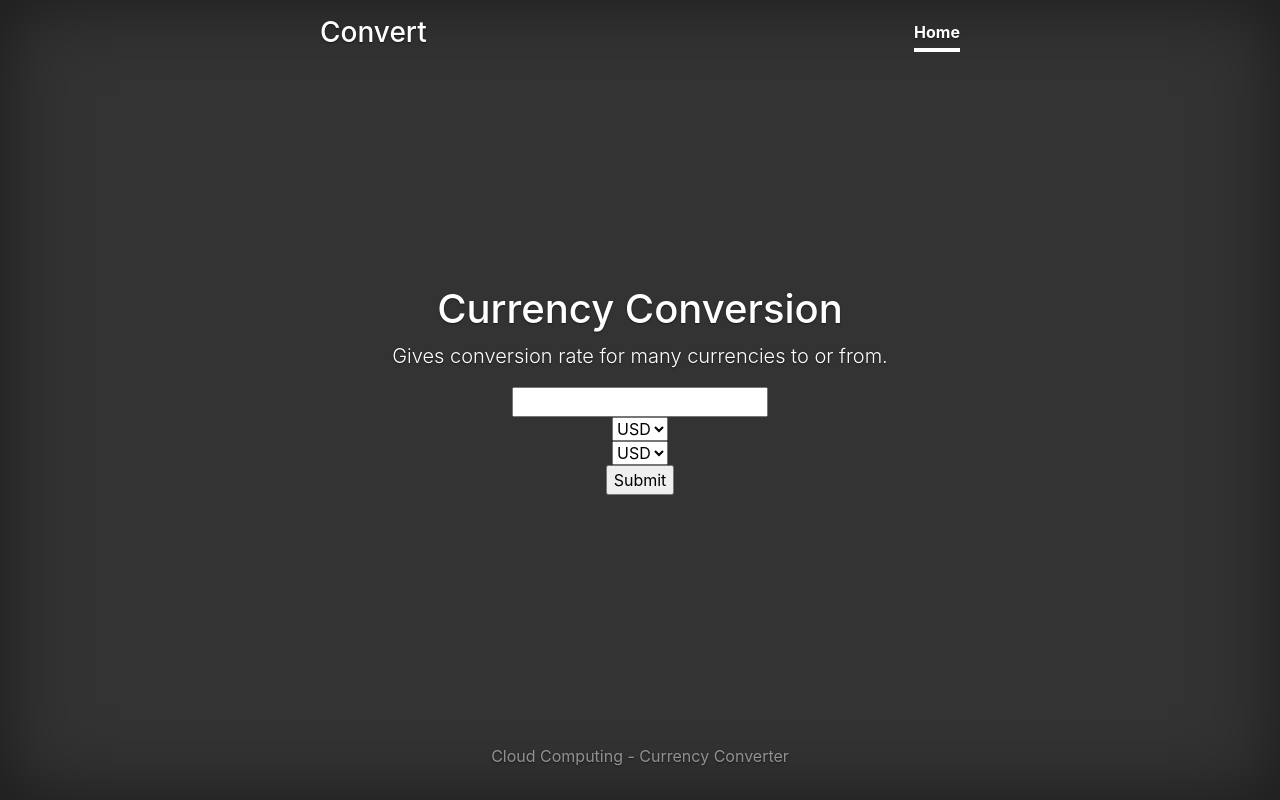
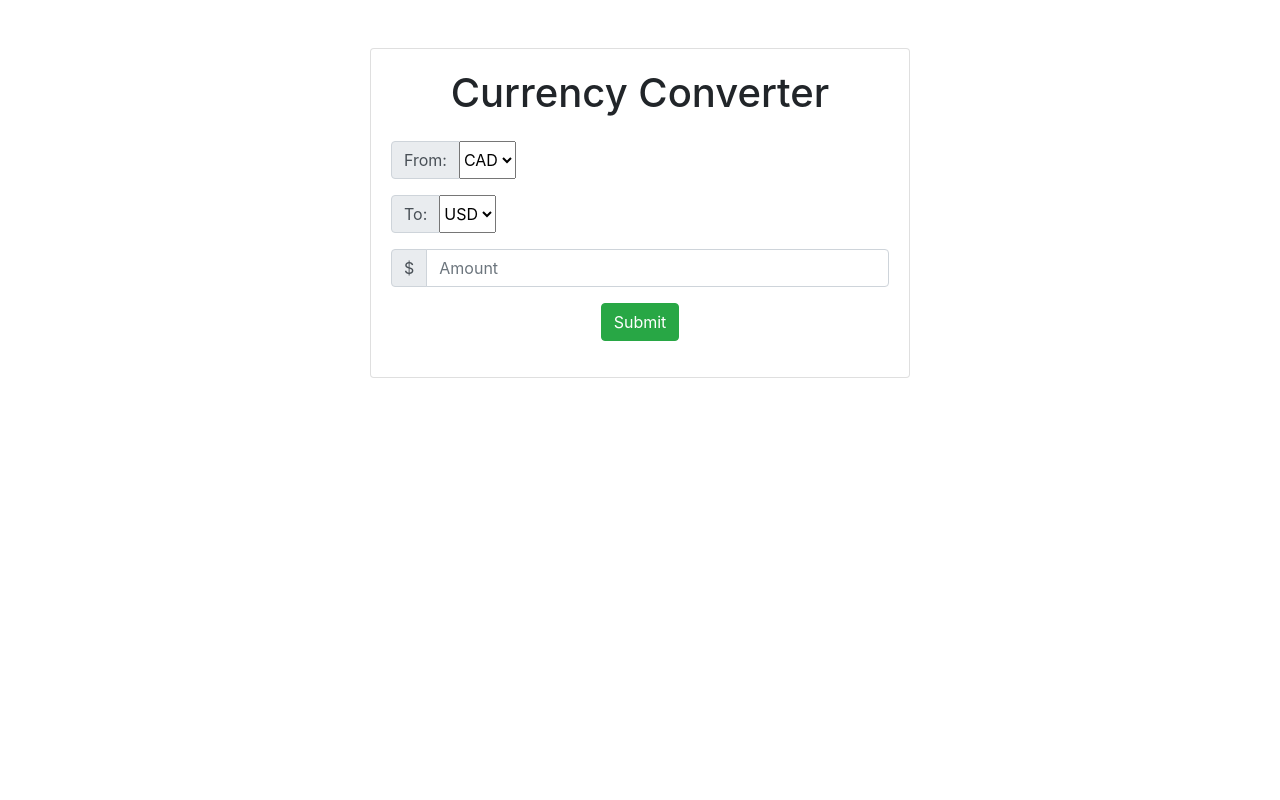
Before and after one commit to joekahara/comp-4312-project-1, a Flask app: page / in a window 1280 px wide. Run offline with Flask 2, Linux system fonts and the light colour scheme; some libraries are stand-ins or nearby versions.

Commit message:
First commit

```diff
--- a/convertapp.py
+++ /dev/null
@@ -1,64 +0,0 @@
-from flask import Flask, render_template, request, make_response, redirect, url_for
-import sys
-import json
-import requests
-
-
-
-app = Flask(__name__)
-
-@app.route("/")
-def home():
-    #definitions
-    base = "base"
-    to = "to"
-    amount = "amount"
-    convert = "convert"
-    response = make_response(render_template("index.html",
-                                             base=base,
-                                             to=to,
-                                             amount=amount,
-                                             convert=convert))
-    return response
-
-
-#having trouble getting inputs processed with GET/POST method, new to flask so have to look up documentation at every step. Any insight here?
-@app.route("/convert", methods=['POST'])
-def convert(amount, base, to):
-    url = f'https://api.ratesapi.io/api/latest?base={base}&symbols={to}'
-    response = requests.get(url).json()
-    amount = request.form['amount']
-    base = request.form['base']
-    to = request.form['to']
-    result = request.form['result']
-    return redirect(url_for('index', float(response[base][to])*float(amount)))
-
-#can remove debug if you want -- but obv we need it
-if __name__ == "__main__":
-    app.run(debug=True)
-
-
-
-#to test individual python code for logic uncomment the below and comment out all code above until app = Flask etc
-# Then just run like normal python convertapp.py
-
-#def convert(amount, base, to):
-    #url = f'https://api.ratesapi.io/api/latest?base={base}&symbols={to}'
-    #response = requests.get(url).json()
-    #return float(response['rates'][to])*float(amount)
-
-
-#if __name__ == "__main__":
-    #if len(sys.argv) == 4:
-        #amount = sys.argv[1]
-        #base = sys.argv[2].upper()
-        #to_currency = sys.argv[3].upper()
-
-    #else:
-        #amount = int(input("[*]Enter amount > "))
-        #base = input("[*]Enter Base Currency > ").upper()
-        #to_currency = input(
-            #"[*]Enter the currency you need to convert in > ").upper()
-
-    #result = convert(amount, base, to_currency)
-    #print(result)
--- /dev/null
+++ b/main.py
@@ -0,0 +1,37 @@
+from flask import Flask, render_template, request, redirect
+import requests
+
+
+app = Flask(__name__)
+
+@app.route("/", methods = ["GET","POST"])
+def home():
+    if request.method == "POST":
+        url = "https://api.exchangeratesapi.io/latest?base=ILS"
+        base = request.form.get("base")
+        to = request.form.get("to")
+        amount = request.form.get("amount")
+
+        response = requests.get(url).json()
+
+        baseRate = response["rates"][base]
+        toRate = response["rates"][to]
+        result = (toRate / baseRate) * float(amount)
+
+        currencyInfo = dict()
+        currencyInfo["base"] = base
+        currencyInfo["to"] = to
+        currencyInfo["amount"] = amount
+        currencyInfo["result"] = round(result, 2)
+
+        return render_template("index.html", info = currencyInfo)
+
+    else:
+        return render_template("index.html")
+
+@app.route("/clear")
+def reset():
+    return redirect("/")
+
+if __name__ == "__main__":
+    app.run(debug=True)
--- a/requirements.txt
+++ b/requirements.txt
@@ -1,4 +1,2 @@
 Flask==1.0.2
 requests==2.22.0
-sys==3.6
-json==3.6
--- a/templates/index.html
+++ b/templates/index.html
@@ -1,167 +1,87 @@
-<!doctype html>
+<!DOCTYPE html>
 <html lang="en">
     <head>
-    <meta charset="utf-8">
-    <meta name="viewport" content="width=device-width, initial-scale=1, shrink-to-fit=no">
-    <meta name="description" content="">
-    <meta name="generator" content="Jekyll v3.8.5">
+        <meta charset="UTF-8">
+        <meta name="viewport" content="width=device-width, initial-scale=1.0">
+        <meta http-equiv="X-UA-Compatible" content="ie=edge">
         <title>Currency Converter</title>
+        <link rel="stylesheet" href="https://maxcdn.bootstrapcdn.com/bootstrap/4.0.0/css/bootstrap.min.css">
+    </head>
+    <body>
+        <div class="container">
+            <div class="row">
+                <div class="col-md-6 mx-auto">
+                    <div class="card card-body text-center mt-5">
+                        <h1 class="heading display-5 pb-3">Currency Converter</h1>
+                        <form id="currency-form" method="post">
+                            <div class="form-group">
+                                <div class="input-group">
+                                    <div class="input-group-prepend">
+                                        <span class="input-group-text">From: </span>
+                                    </div>
+                                    <select class="selectpicker" name = "base">
+                                        <option>CAD</option>
+                                        <option>USD</option>
+                                        <option>EUR</option>
+                                        <option>GBP</option>
+                                        <option>AUD</option>
+                                        <option>DKK</option>
+                                        <option>SEK</option>
+                                        <option>JPY</option>
+                                        <option>INR</option>
+                                    </select>
+                                </div>
+                            </div>
+                            <div class="form-group">
+                                <div class="input-group">
+                                    <div class="input-group-prepend">
+                                        <span class="input-group-text">To: </span>
+                                    </div>
+                                    <select class="selectpicker" name = "to">
+                                        <option>CAD</option>
+                                        <option selected>USD</option>
+                                        <option>EUR</option>
+                                        <option>GBP</option>
+                                        <option>AUD</option>
+                                        <option>DKK</option>
+                                        <option>SEK</option>
+                                        <option>JPY</option>
+                                        <option>INR</option>
+                                    </select>
+                                </div>
+                            </div>
+                            <div class="form-group input-group mb-3">
+                                <div class="input-group-prepend">
+                                    <span class="input-group-text">$</span>
+                                </div>
+                                <input type="number" class="form-control" name = "amount" placeholder="Amount" min="0" step="0.01" required>
+                            </div>
+                            <div class="form-group">
+                                <input id ="submitbtn" type="submit" value = "Submit" class = "btn btn-success">
+                            </div>
+                        </form>
 
-    <!-- Bootstrap core CSS -->
-<link href="https://stackpath.bootstrapcdn.com/bootstrap/4.3.1/css/bootstrap.min.css" rel="stylesheet" integrity="sha384-ggOyR0iXCbMQv3Xipma34MD+dH/1fQ784/j6cY/iJTQUOhcWr7x9JvoRxT2MZw1T" crossorigin="anonymous">
+                        {% if info %}
+                        <div id="results" class = "pt-4">
+                            <h5>Result: </h5>
+                            <div class="form-group">
+                                <div class="input-group input-group mb-3">
+                                    <div class="input-group-prepend">
+                                        <span class="input-group-text">{{info.amount}} {{info.base}}</span>
+                                    </div>
+                                    <div class="form-control" id="total">
+                                       {{info.result }} {{info.to}}
+                                    </div>
+                                    <a class="btn btn-info input-group-append" href="/clear">Clear</a>
+                                </div>
+                            </div>
+                        </div>
+                        {% endif %}
 
-
-    <style>
-a,
-a:focus,
-a:hover {
-  color: #fff;
-}
-
-
-.btn-secondary,
-.btn-secondary:hover,
-.btn-secondary:focus {
-  color: #333;
-  text-shadow: none; /* Prevent inheritance from `body` */
-  background-color: #fff;
-  border: .05rem solid #fff;
-}
-
-html,
-body {
-  height: 100%;
-  background-color: #333;
-}
-
-body {
-  display: -ms-flexbox;
-  display: flex;
-  color: #fff;
-  text-shadow: 0 .05rem .1rem rgba(0, 0, 0, .5);
-  box-shadow: inset 0 0 5rem rgba(0, 0, 0, .5);
-}
-
-.cover-container {
-  max-width: 42em;
-}
-
-
-.masthead {
-  margin-bottom: 2rem;
-}
-
-.masthead-brand {
-  margin-bottom: 0;
-}
-
-.nav-masthead .nav-link {
-  padding: .25rem 0;
-  font-weight: 700;
-  color: rgba(255, 255, 255, .5);
-  background-color: transparent;
-  border-bottom: .25rem solid transparent;
-}
-
-.nav-masthead .nav-link:hover,
-.nav-masthead .nav-link:focus {
-  border-bottom-color: rgba(255, 255, 255, .25);
-}
-
-.nav-masthead .nav-link + .nav-link {
-  margin-left: 1rem;
-}
-
-.nav-masthead .active {
-  color: #fff;
-  border-bottom-color: #fff;
-}
-
-@media (min-width: 48em) {
-  .masthead-brand {
-    float: left;
-  }
-  .nav-masthead {
-    float: right;
-  }
-}
-
-.cover {
-  padding: 0 1.5rem;
-}
-.cover .btn-lg {
-  padding: .75rem 1.25rem;
-  font-weight: 700;
-}
-
-
-.mastfoot {
-  color: rgba(255, 255, 255, .5);
-}
-
-
-      .bd-placeholder-img {
-        font-size: 1.125rem;
-        text-anchor: middle;
-        -webkit-user-select: none;
-        -moz-user-select: none;
-        -ms-user-select: none;
-        user-select: none;
-      }
-
-      @media (min-width: 768px) {
-        .bd-placeholder-img-lg {
-          font-size: 3.5rem;
-        }
-      }
-    </style>
-    </head>
-  <body class="text-center">
-    <div class="cover-container d-flex w-100 h-100 p-3 mx-auto flex-column">
-  <header class="masthead mb-auto">
-    <div class="inner">
-      <h3 class="masthead-brand">Convert</h3>
-      <nav class="nav nav-masthead justify-content-center">
-        <a class="nav-link active" href="#">Home</a>
-       </nav>
                     </div>
-  </header>
-
-  <main role="main" class="inner cover">
-    <h1 class="cover-heading">Currency Conversion</h1>
-    <p class="lead">Gives conversion rate for many currencies to or from.</p>
-
-	<form action="/convert" method="POST">
-      <input type="text" name="amount" id="amount"><br>
-      <select name="base" id="base">
-        <option value="USD">
-        USD
-        </option>
-        <option value="CAD">
-        CAD
-        </option>
-
-      </select><br>
-
-      <select name="to" id="to">
-          <option value="USD">
-            USD
-          </option>
-          <option value="CAD">
-              CAD
-          </option>
-      </select><br>
-      </form>
-      <input type="submit" value="Submit" method="GET">
-      <p id="{{ result }}">{{ result }}</p>
-
-  </main>
-
-  <footer class="mastfoot mt-auto">
-    <div class="inner">
-      <p>Cloud Computing - Currency Converter</p>
                 </div>
-  </footer>
             </div>
+        </div>
+        <script src="https://maxcdn.bootstrapcdn.com/bootstrap/4.0.0/js/bootstrap.min.js"></script>
     </body>
 </html>
```
Also changed, not shown: index-1.html (deleted, +0 -19 lines), templates/style.css (deleted, +0 -106 lines), README.md. Lines whose indentation alone changed are shown as unchanged.
